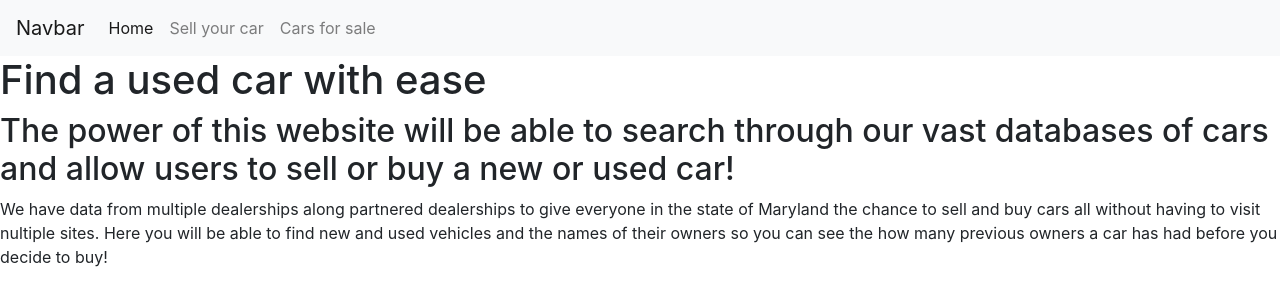
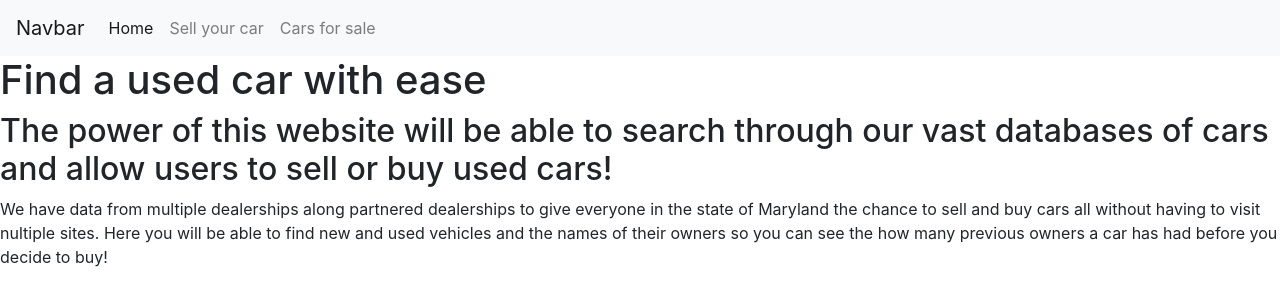
Before and after one commit to Perrydise/phase-3-project, a React (Create React App) app: page / in a window 1280 px wide. Shown: the top 306 px of the page. Built offline with nearby package versions, Linux system fonts and the light colour scheme.

Commit message:
changed text on home screen

```diff
--- a/src/components/Home.js
+++ b/src/components/Home.js
@@ -3,9 +3,9 @@ import React from "react";
 
 function Home () {
     return (
-        <div className="header-div">
-            <h1 className="seven">Find a used car with ease</h1>
-            <h2 className="second-home-header">The power of this website will be able to search through our vast databases of cars and allow users to sell or buy a new or used car!</h2>
+        <div className="seven">
+            <h1>Find a used car with ease</h1>
+            <h2 className="second-home-header">The power of this website will be able to search through our vast databases of cars and allow users to sell or buy used cars!</h2>
             <p className="home-p">We have data from multiple dealerships along partnered dealerships to give
             everyone in the state of Maryland the chance to sell and buy cars all without having to visit
             nultiple sites.  Here you will be able to find new and used vehicles and the names of their
```
